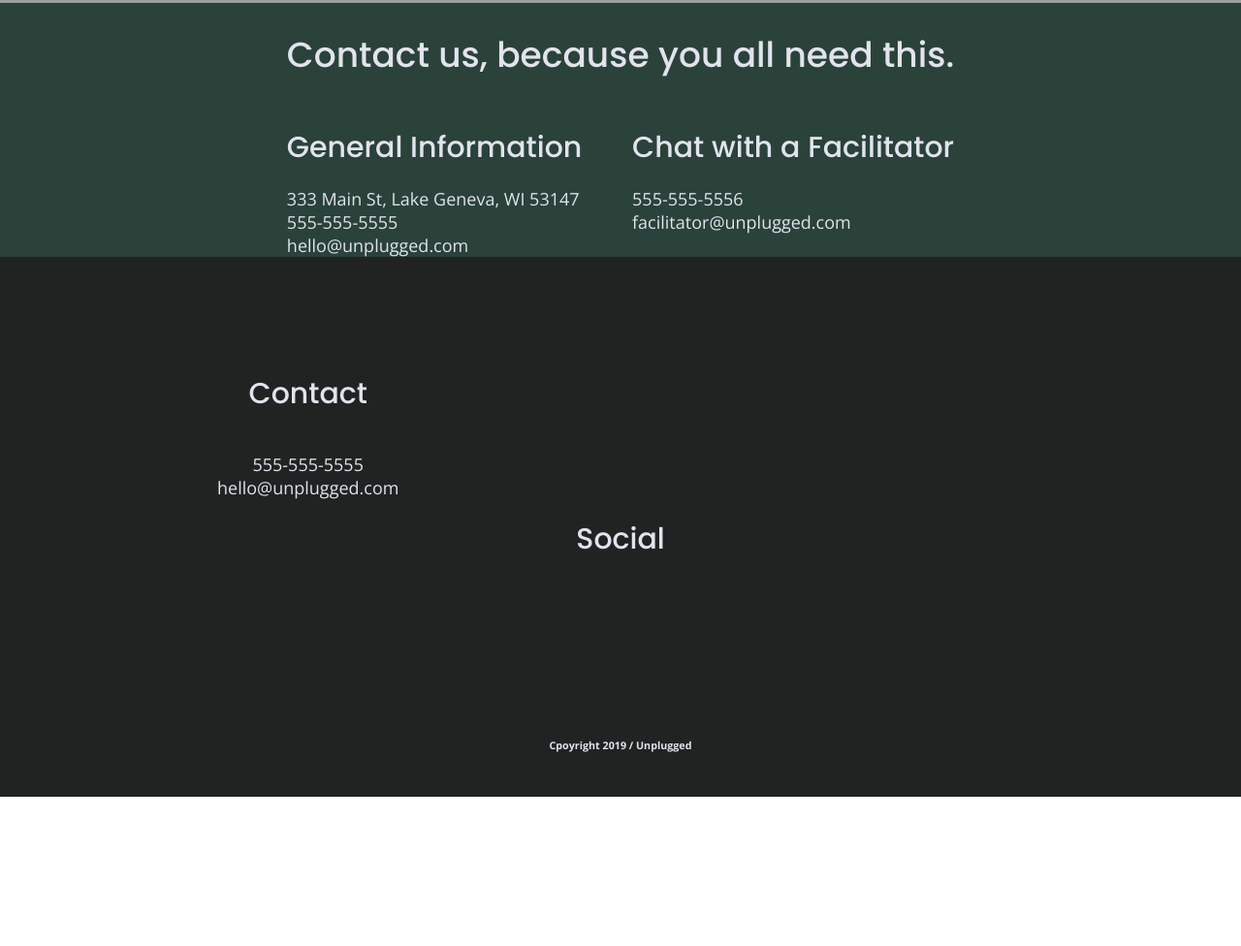
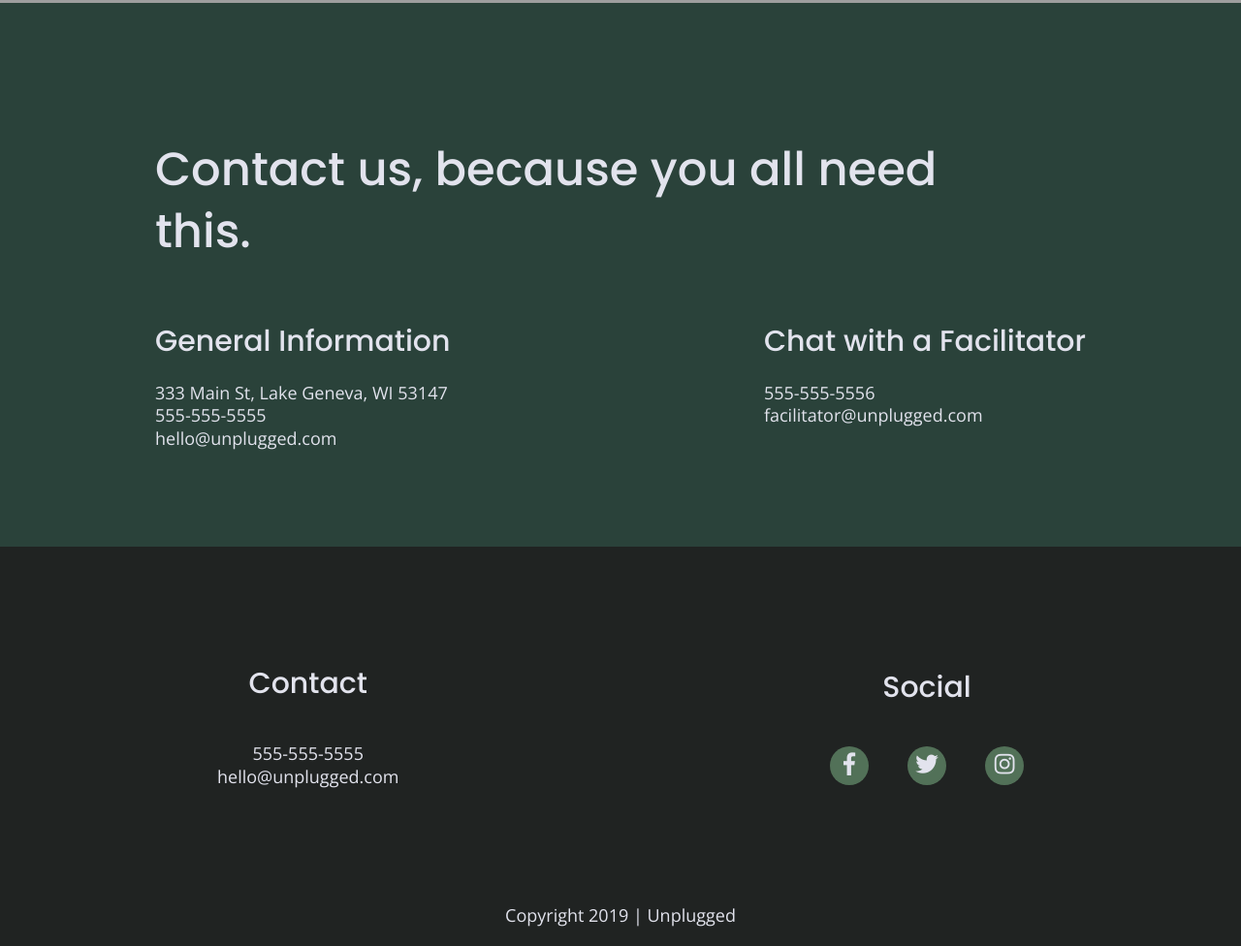
Before and after one commit to meghappatel24/website, a website: page about/index.html in a window 1280 px wide. Shown: the part 1163-2139 px from the top of the page at 97% size. Before the commit the page ends 1985 px from the top, so only its background shows below. Drawn offline with nearby package versions, Linux system fonts and the light colour scheme; grey boxes are pictures that could not be loaded.

Commit message:
added icons and fixed some errors

```diff
--- a/about/index.html
+++ b/about/index.html
@@ -3,7 +3,7 @@
 
 <head>
   <meta charset="utf-8">
-  <title>About</title>
+  <title>Unplugged Retreat | About</title>
   <meta name="description" content="">
   <meta name="viewport" content="width=device-width, initial-scale=1">
 
@@ -69,7 +69,7 @@ integrity="sha384-B4dIYHKNBt8Bc12p+WXckhzcICo0wtJAoU8YZTY5qE0Id1GSseTk6S+L3BlXeV
     </section>
 
     <section class="contact-section">
-      <div class="contact-wrapper">
+      <div class="content-wrapper">
         <h2>Contact us, because you all need this.</h2>
         <div class="contact-content">
           <div>
@@ -91,9 +91,12 @@ integrity="sha384-B4dIYHKNBt8Bc12p+WXckhzcICo0wtJAoU8YZTY5qE0Id1GSseTk6S+L3BlXeV
               </p>
             </address>
           </div>
+          <!-- contact-content div ends -->
         </div>
+        <!-- contact content wrapper ends -->
         </div>
     </section>
+
   </main>
 
   <footer>
@@ -105,32 +108,34 @@ integrity="sha384-B4dIYHKNBt8Bc12p+WXckhzcICo0wtJAoU8YZTY5qE0Id1GSseTk6S+L3BlXeV
               <p> 555-555-5555 <br>
               hello@unplugged.com</p>
             </address>
-          </div>
+
         </div>
           <div class="social">
             <h4>Social</h4>
               <div class="social-icons">
                 <p>
-                  <a href="https://www.facebook.com/Skillcrush/" target="_blank"></a>
+                  <a href="https://www.facebook.com/Skillcrush/" target="_blank">
+                    <i class="fab fa-facebook-f"></i>
+                  </a>
                 </p>
                 <p>
-                  <a href="https://twitter.com/Skillcrush" target="_blank"></a>
+                  <a href="https://twitter.com/Skillcrush" target="_blank">
+                    <i class="fab fa-twitter"></i>
+                  </a>
                 </p>
                 <p>
-                  <a href="https://www.instagram.com/skillcrush/" target="_blank"></a>
+                  <a href="https://www.instagram.com/skillcrush/" target="_blank">
+                    <i class="fab fa-instagram"></i>
+                  </a>
                 </p>
-                <!--
-                  <p><a href="img/facebook.png" alt="facebook logo" target="_blank"></a></p>
-                  <p><a href="img/twitter.png" alt="facebook logo" target="_blank"></a></p>
-                  <p><a href="img/Instagram.png" alt="facebook logo" target="_blank"></a></p>
-              -->
+
               </div>
           </div>
       </div> <!-- footer content ends -->
   </div> <!--footer content-wrapper ends-->
 
   <div class="copyright">
-    <h6> Cpoyright 2019 / Unplugged </h6>
+    <p> Copyright 2019 | Unplugged </p>
   </div>
 
   </footer>
--- a/css/main.css
+++ b/css/main.css
@@ -137,9 +137,7 @@ address {
   font-style: normal;
 }
 
-.content-wrapper {
 
-}
 .content-wrapper {
   width: 90%;
   margin: 50px 0;
@@ -217,6 +215,14 @@ footer .social-icons p {
   display: flex;
   justify-content: center;
   align-items: center;
+  background-color: #527158;
+  border-radius: 50%;
+  width: 40px;
+  height: 40px;
+}
+
+footer .social-icons p i {
+  font-size: 1.3125em;
 }
 
 footer .content-wrapper {
@@ -644,6 +650,11 @@ input[type=button] {
         flex-direction: row;
       }
 
+      footer .social-icons {
+        width: 12.5em;
+        justify-content: space-between;
+      }
+
       footer h4 {
         font-size: 1.5em;
         margin-bottom: 40px;
@@ -656,6 +667,12 @@ input[type=button] {
       footer .copyright {
         width: 100%;
       }
+
+      footer p {
+        line-height: 1.285;
+      }
+
+
 
       /* ==========================================================================
        About Page
```
Also changed, not shown: faq/index.html (+12 -11 lines), index.html (+11 -29 lines). Lines whose indentation alone changed are shown as unchanged.
